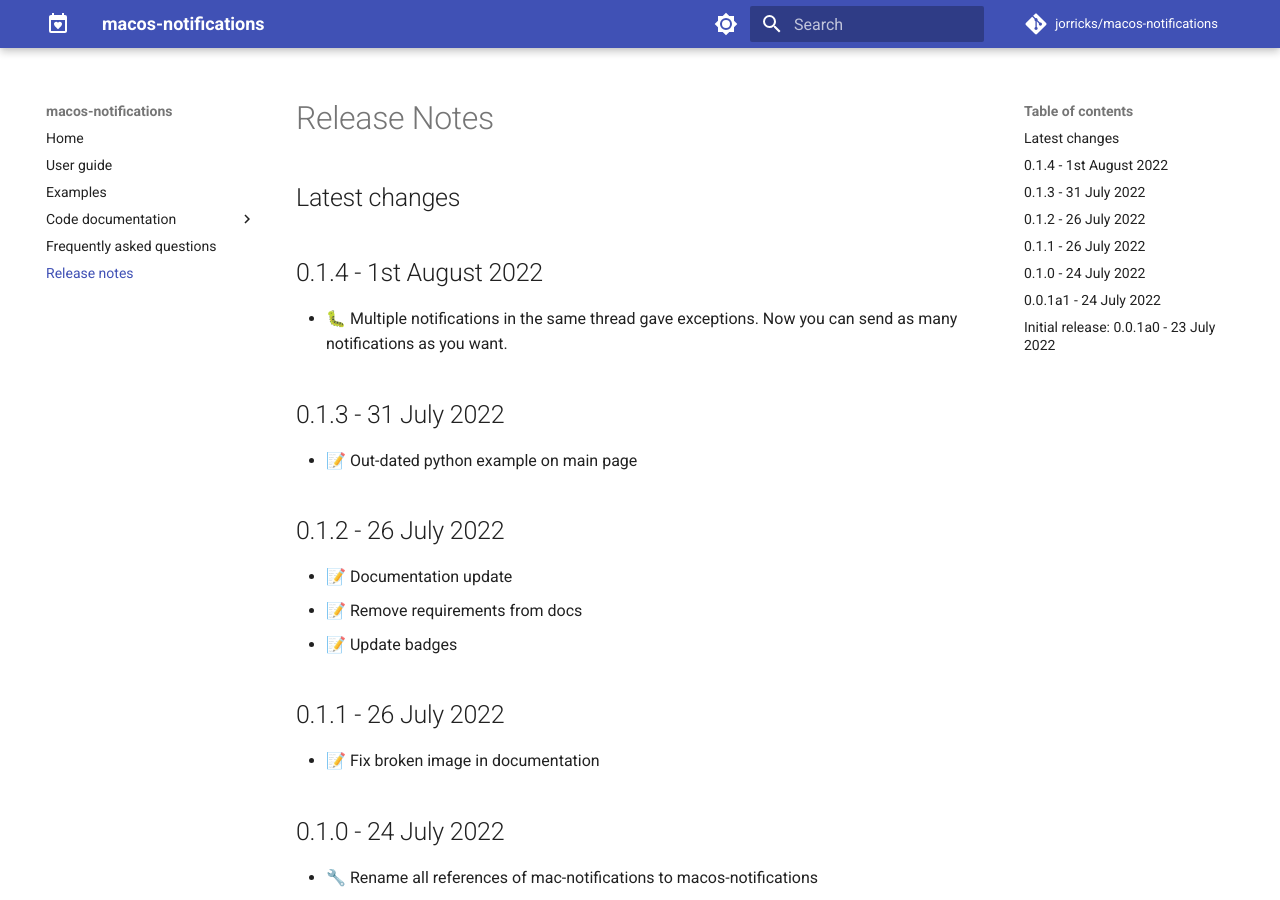
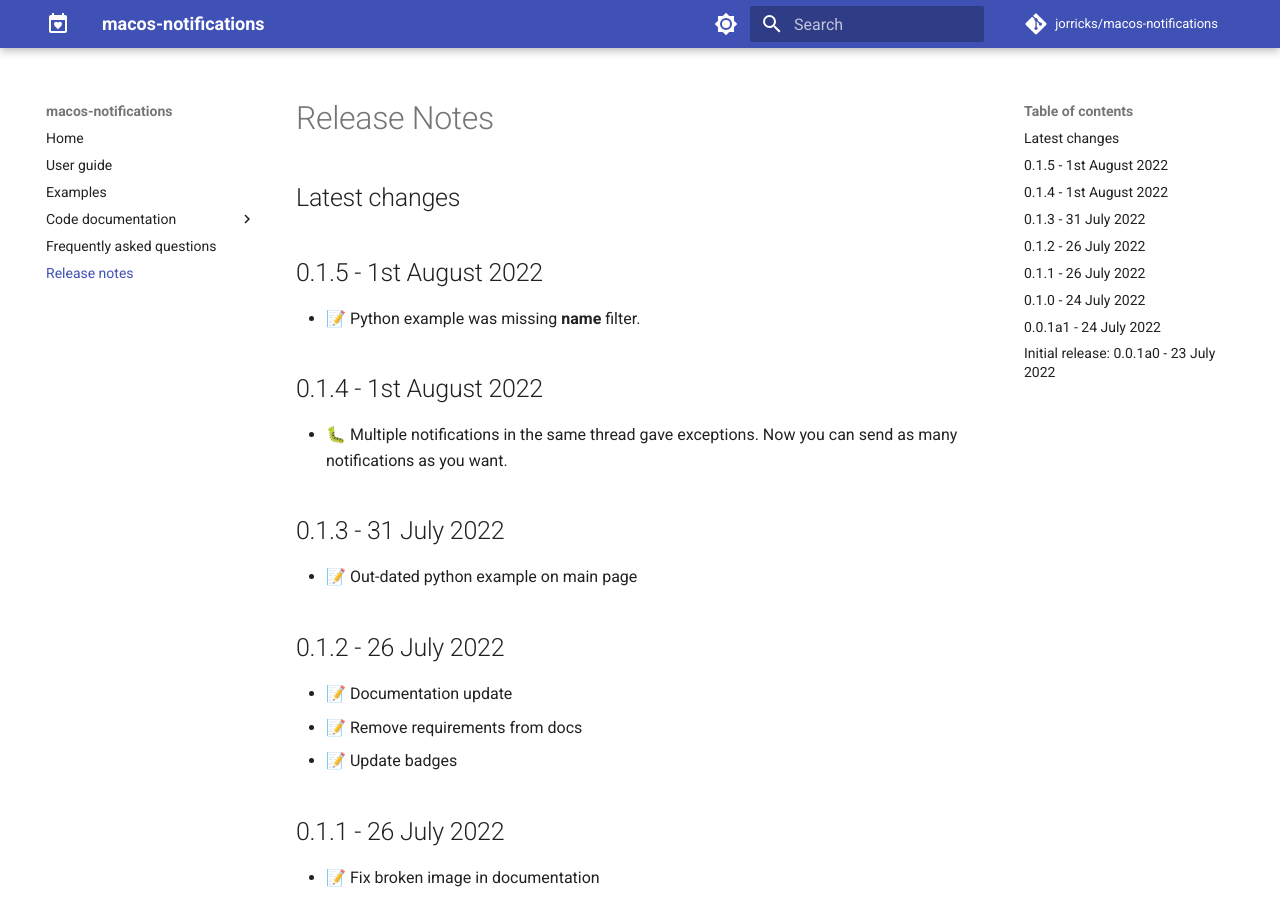
Before and after one commit to Jorricks/macos-notifications, an MkDocs documentation site: the page built from docs/release-notes.md, in a window 1280 px wide and 900 px high. Built offline with MkDocs 1.6.1 and Material for MkDocs 9.7.7, drawn with Linux system fonts in a browser that asks for light colours; comment, search, counter and statistics services are not loaded.

Commit message:
🔖 Release 0.1.5

```diff
--- a/docs/release-notes.md
+++ b/docs/release-notes.md
@@ -1,6 +1,9 @@
 # Release Notes
 
 ## Latest changes
+
+## 0.1.5 - 1st August 2022
+- 📝 Python example was missing __name__ filter.
 
 ## 0.1.4 - 1st August 2022
 - 🐛 Multiple notifications in the same thread gave exceptions. Now you can send as many notifications as you want.
--- a/src/mac_notifications/__init__.py
+++ b/src/mac_notifications/__init__.py
@@ -4,4 +4,4 @@ Simple interactable Mac notifications with only pure-python dependencies
 
 from __future__ import annotations
 
-__version__ = "0.1.4"
+__version__ = "0.1.5"
```
